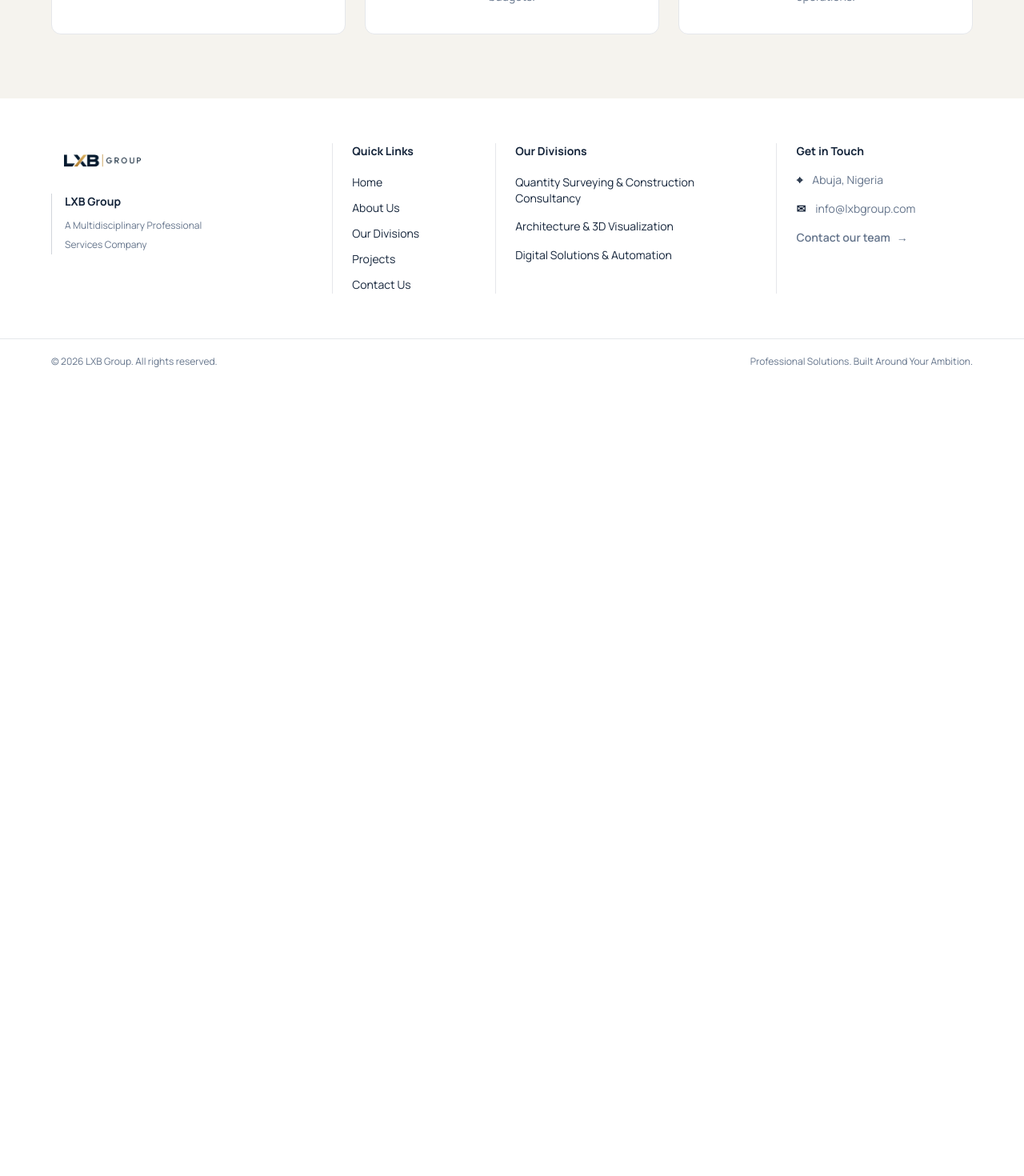
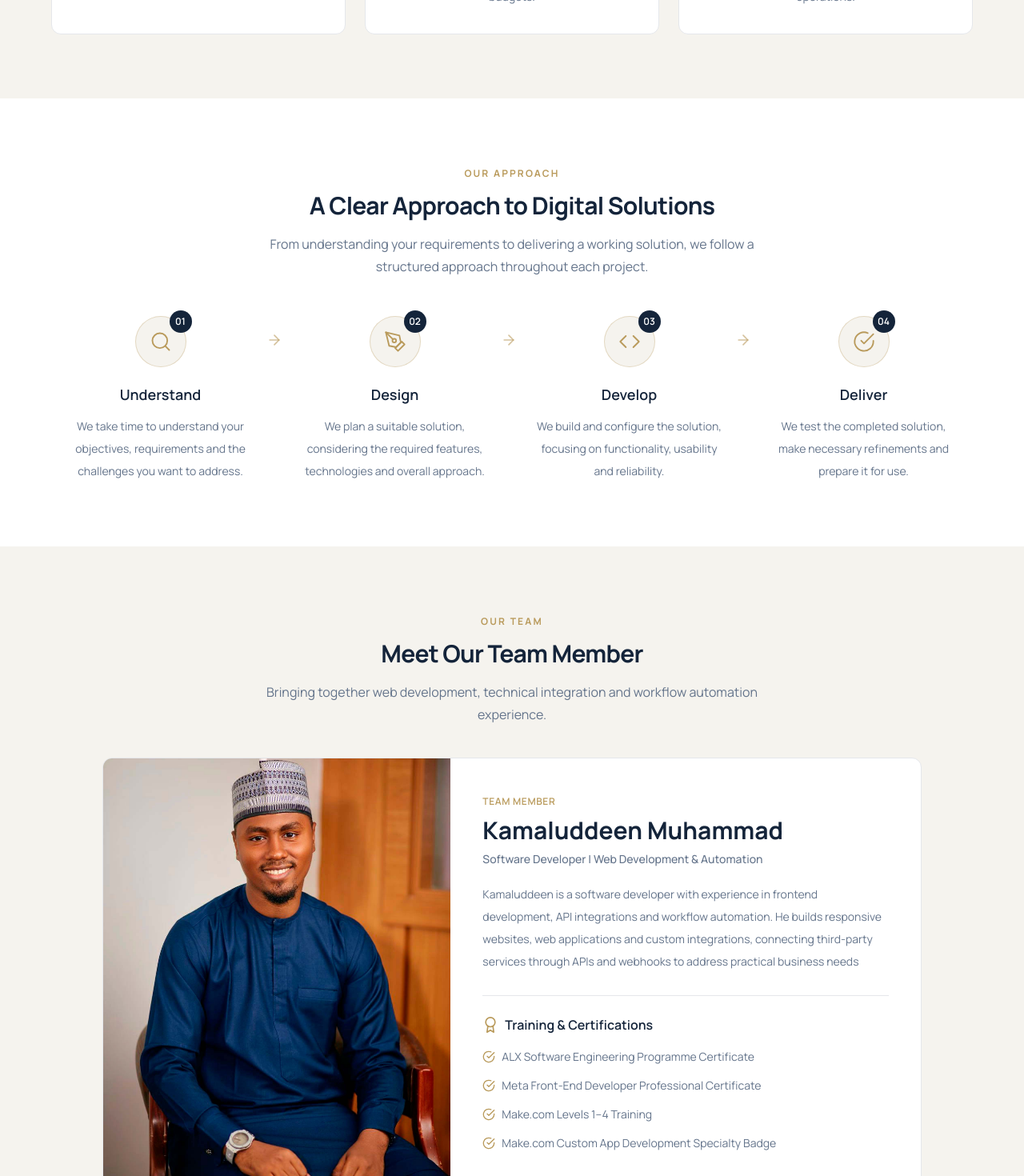
Before and after one commit to Meetkamal256/lxb-group-website, a Next.js app: page /divisions/digital-solutions in a window 1280 px wide. Shown: the part 1940-3410 px from the top of the page at 80% size. Before the commit the page ends 2420 px from the top, so only its background shows below. Built offline with nearby package versions, Linux system fonts and the light colour scheme.

Commit message:
feat(digital-solutions): add digital solutions team member card

```diff
--- /dev/null
+++ b/app/components/digital-solutions/Digital-solutions-approach.tsx
@@ -0,0 +1,94 @@
+import {
+  FiSearch,
+  FiPenTool,
+  FiCode,
+  FiCheckCircle,
+  FiArrowRight,
+} from "react-icons/fi";
+
+const approachSteps = [
+  {
+    number: "01",
+    title: "Understand",
+    description:
+      "We take time to understand your objectives, requirements and the challenges you want to address.",
+    Icon: FiSearch,
+  },
+  {
+    number: "02",
+    title: "Design",
+    description:
+      "We plan a suitable solution, considering the required features, technologies and overall approach.",
+    Icon: FiPenTool,
+  },
+  {
+    number: "03",
+    title: "Develop",
+    description:
+      "We build and configure the solution, focusing on functionality, usability and reliability.",
+    Icon: FiCode,
+  },
+  {
+    number: "04",
+    title: "Deliver",
+    description:
+      "We test the completed solution, make necessary refinements and prepare it for use.",
+    Icon: FiCheckCircle,
+  },
+];
+
+export default function DigitalSolutionsApproach() {
+  return (
+    <section className="bg-white py-14 sm:py-16 lg:py-20">
+      <div className="container-main">
+        <div className="mx-auto mb-10 max-w-2xl text-center sm:mb-12">
+          <span className="text-xs font-bold uppercase tracking-[0.18em] text-gold">
+            Our Approach
+          </span>
+
+          <h2 className="mt-3 text-2xl font-bold tracking-tight text-navy sm:text-3xl">
+            A Clear Approach to Digital Solutions
+          </h2>
+
+          <p className="mt-4 text-sm leading-7 text-slate sm:text-base">
+            From understanding your requirements to delivering a working
+            solution, we follow a structured approach throughout each project.
+          </p>
+        </div>
+
+        <div className="grid grid-cols-1 gap-8 md:grid-cols-4 md:gap-5">
+          {approachSteps.map(({ number, title, description, Icon }, index) => (
+            <div key={number} className="relative">
+              <article className="flex h-full flex-col items-center px-4 text-center">
+                <div className="relative mb-5 flex h-16 w-16 items-center justify-center rounded-full border border-gold/30 bg-off-white">
+                  <Icon
+                    className="h-7 w-7 text-gold"
+                    strokeWidth={1.6}
+                    aria-hidden="true"
+                  />
+
+                  <span className="absolute -right-2 -top-2 flex h-7 w-7 items-center justify-center rounded-full bg-navy text-xs font-semibold text-white">
+                    {number}
+                  </span>
+                </div>
+
+                <h3 className="text-lg font-semibold text-navy">{title}</h3>
+
+                <p className="mt-3 text-sm leading-7 text-slate">
+                  {description}
+                </p>
+              </article>
+
+              {index !== approachSteps.length - 1 && (
+                <FiArrowRight
+                  className="absolute -right-4 top-5 hidden h-5 w-5 text-gold/60 md:block"
+                  aria-hidden="true"
+                />
+              )}
+            </div>
+          ))}
+        </div>
+      </div>
+    </section>
+  );
+}
--- /dev/null
+++ b/app/components/digital-solutions/Digital-solutions-leadership.tsx
@@ -0,0 +1,85 @@
+import Image from "next/image";
+import { FiAward, FiCheckCircle } from "react-icons/fi";
+
+import { digitalSolutionsLeader } from "@/app/data/data";
+
+export default function DigitalSolutionsLeadership() {
+  const leader = digitalSolutionsLeader;
+
+  return (
+    <section className="bg-off-white py-14 sm:py-16 lg:py-20">
+      <div className="container-main">
+        <div className="mx-auto mb-10 max-w-2xl text-center">
+          <span className="text-xs font-bold uppercase tracking-[0.18em] text-gold">
+            {leader.eyebrow}
+          </span>
+
+          <h2 className="mt-3 text-2xl font-bold tracking-tight text-navy sm:text-3xl">
+            Meet Our Team Member
+          </h2>
+
+          <p className="mt-4 text-sm leading-7 text-slate sm:text-base">
+            Bringing together web development, technical integration and
+            workflow automation experience.
+          </p>
+        </div>
+
+        <article className="mx-auto grid max-w-5xl overflow-hidden rounded-xl border border-gray-200 bg-white md:grid-cols-[0.85fr_1.15fr]">
+          <div className="relative min-h-80 bg-gray-100 sm:min-h-100">
+            <Image
+              src={leader.image}
+              alt={leader.name}
+              fill
+              className="object-cover object-center"
+              sizes="(max-width: 768px) 100vw, 40vw"
+            />
+          </div>
+
+          <div className="p-6 sm:p-8 lg:p-10">
+            <span className="text-xs font-semibold uppercase tracking-wider text-gold">
+              {leader.role}
+            </span>
+
+            <h3 className="mt-2 text-2xl font-bold text-navy sm:text-3xl">
+              {leader.name}
+            </h3>
+
+            <p className="mt-2 text-sm font-medium text-slate">
+              {leader.profession}
+            </p>
+
+            <p className="mt-5 text-sm leading-7 text-slate">
+              {leader.biography}
+            </p>
+
+
+
+            <div className="mt-7 border-t border-gray-200 pt-6">
+              <div className="mb-4 flex items-center gap-2">
+                <FiAward className="h-5 w-5 text-gold" aria-hidden="true" />
+                <h4 className="font-semibold text-navy">
+                  Training & Certifications
+                </h4>
+              </div>
+
+              <ul className="space-y-3">
+                {leader.qualifications.map((qualification) => (
+                  <li
+                    key={qualification}
+                    className="flex items-start gap-2 text-sm leading-6 text-slate"
+                  >
+                    <FiCheckCircle
+                      className="mt-1 h-4 w-4 shrink-0 text-gold"
+                      aria-hidden="true"
+                    />
+                    <span>{qualification}</span>
+                  </li>
+                ))}
+              </ul>
+            </div>
+          </div>
+        </article>
+      </div>
+    </section>
+  );
+}
--- a/app/data/data.ts
+++ b/app/data/data.ts
@@ -332,3 +332,20 @@ export const digitalSolutionsValues = [
       "We help businesses make better use of technology, reduce repetitive tasks and improve the way they manage everyday operations.",
   },
 ];
+
+export const digitalSolutionsLeader = {
+  eyebrow: "OUR TEAM",
+  name: "Kamaluddeen Muhammad",
+  role: "Team Member",
+  profession: "Software Developer | Web Development & Automation",
+  image: "/mubarak.jpg",
+  biography:
+    "Kamaluddeen is a software developer with experience in frontend development, API integrations and workflow automation. He builds responsive websites, web applications and custom integrations, connecting third-party services through APIs and webhooks to address practical business needs",
+
+  qualifications: [
+    "ALX Software Engineering Programme Certificate",
+    "Meta Front-End Developer Professional Certificate",
+    "Make.com Levels 1–4 Training",
+    "Make.com Custom App Development Specialty Badge",
+  ],
+};
--- a/app/divisions/digital-solutions/page.tsx
+++ b/app/divisions/digital-solutions/page.tsx
@@ -1,6 +1,8 @@
 import DigitalSolutionsServices from "@/app/components/digital-solutions/Digital-solutions-services";
 import DigitalSolutionsHero from "../../components/digital-solutions/Digital-solutions-hero";
 import DigitalSolutionsValues from "@/app/components/digital-solutions/Digital-solutions-values";
+import DigitalSolutionsApproach from "@/app/components/digital-solutions/Digital-solutions-approach";
+import DigitalSolutionsLeadership from "@/app/components/digital-solutions/Digital-solutions-leadership";
 
 export default function DigitalSolutionsPage() {
   return (
@@ -8,6 +10,8 @@ export default function DigitalSolutionsPage() {
       <DigitalSolutionsHero />
       <DigitalSolutionsServices />
       <DigitalSolutionsValues />
+      <DigitalSolutionsApproach />
+      <DigitalSolutionsLeadership />
     </main>
   );
 }
```
